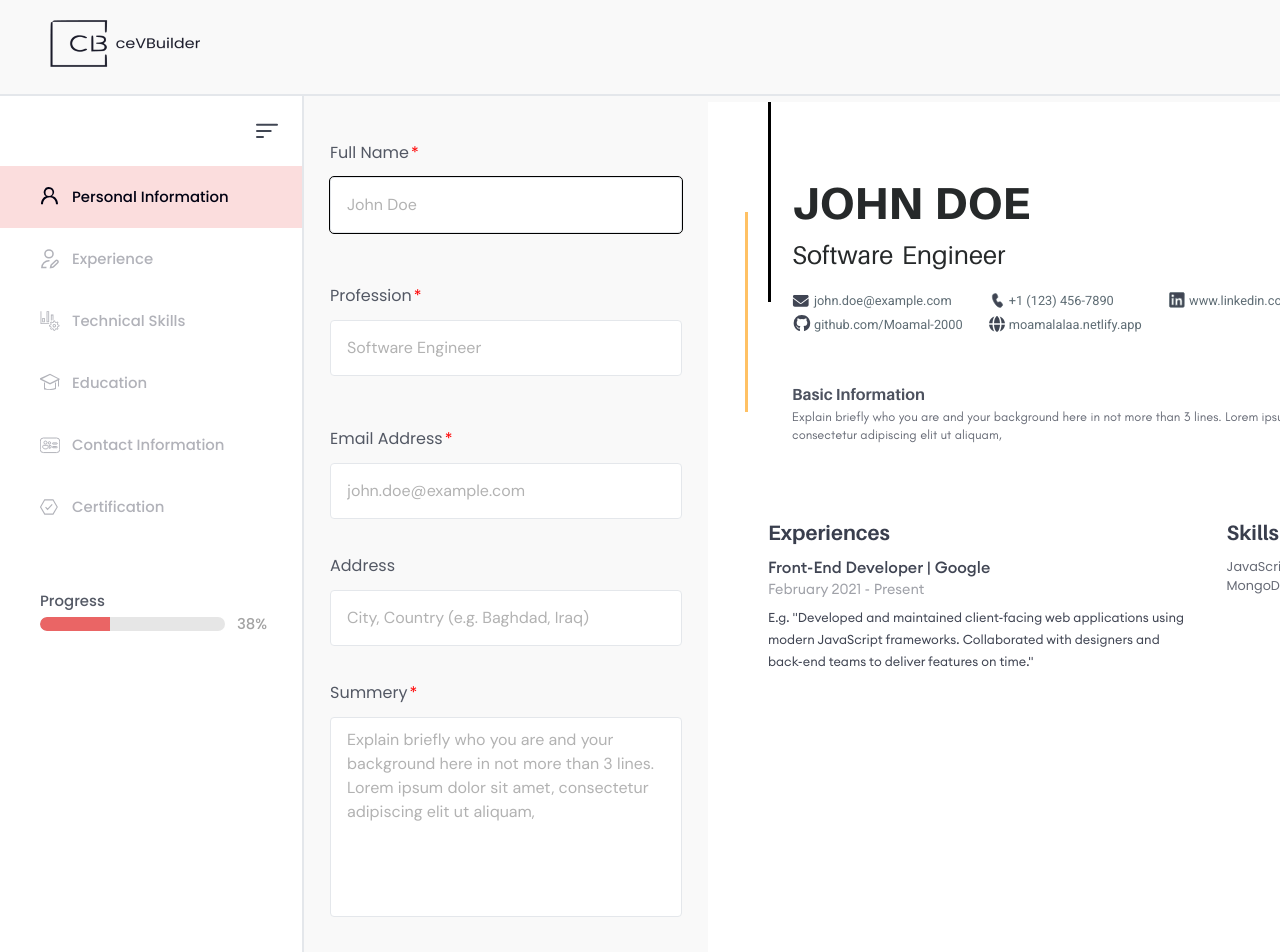
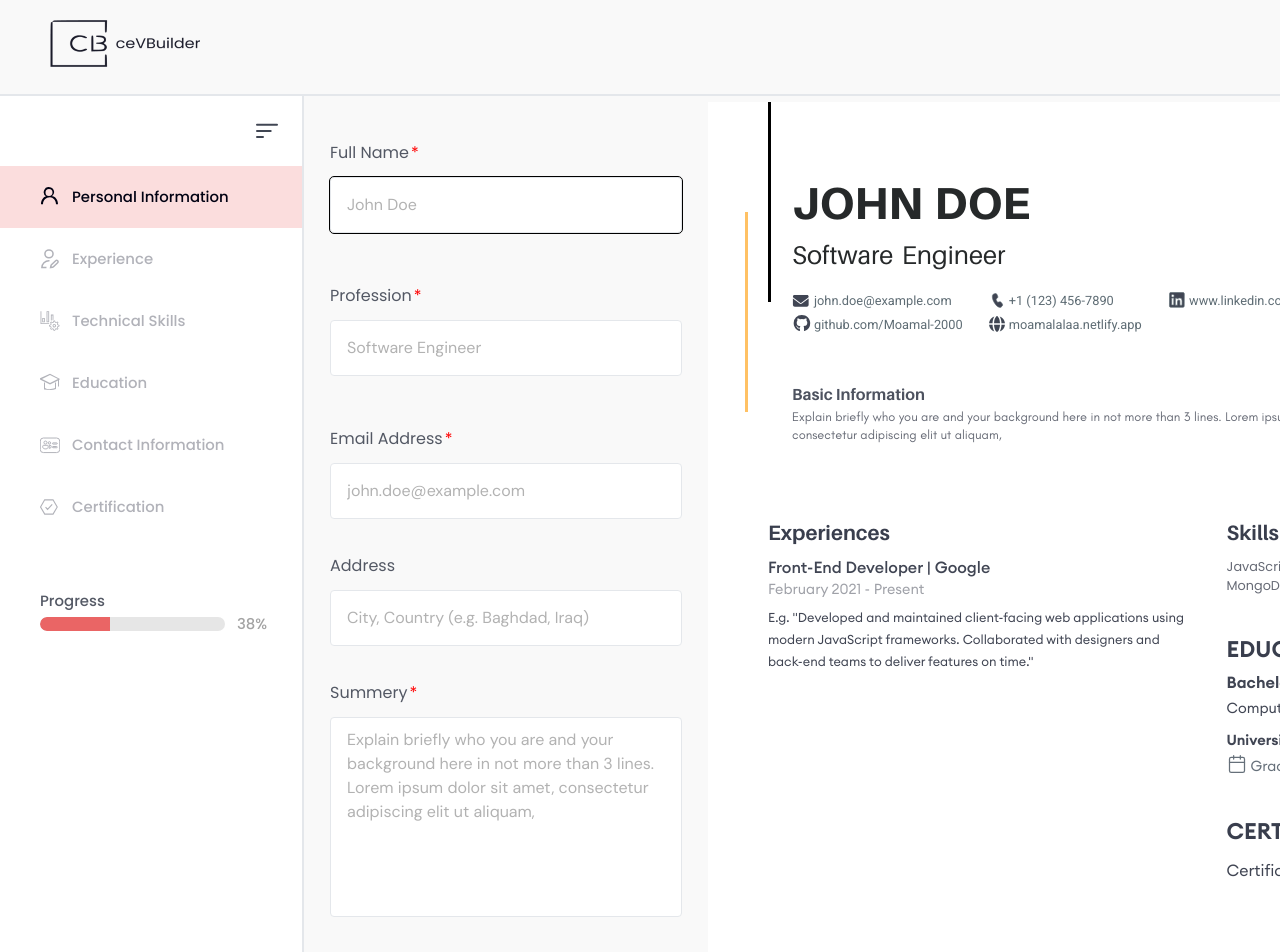
Before and after one commit to Moamal-2000/resume-builder, a Next.js app: page /builder in a window 1280 px wide. Shown: the top 952 px of the page. Built offline with nearby package versions, Linux system fonts and the light colour scheme.

Commit message:
style(LiveResume2): organize resume sections using CSS grid areas

```diff
--- a/src/components/BuilderPage/LiveResume2/Certifications/Certifications.module.scss
+++ b/src/components/BuilderPage/LiveResume2/Certifications/Certifications.module.scss
@@ -1,3 +1,7 @@
+.certificates {
+  grid-area: certifications;
+}
+
 .certifications>h2 {
   font-family: var(--euclid-circular-font);
   font-weight: 700;
--- a/src/components/BuilderPage/LiveResume2/Education/Education.module.scss
+++ b/src/components/BuilderPage/LiveResume2/Education/Education.module.scss
@@ -1,3 +1,7 @@
+.education {
+  grid-area: education;
+}
+
 .education>h2 {
   font-family: var(--euclid-circular-font);
   font-weight: 700;
--- a/src/components/BuilderPage/LiveResume2/Experiences/Experiences.module.scss
+++ b/src/components/BuilderPage/LiveResume2/Experiences/Experiences.module.scss
@@ -1,3 +1,7 @@
+.experiences {
+  grid-area: experiences;
+}
+
 .experiences>h2 {
   font-family: var(--aileron-font);
   font-weight: 700;
--- a/src/components/BuilderPage/LiveResume2/LiveResume2.jsx
+++ b/src/components/BuilderPage/LiveResume2/LiveResume2.jsx
@@ -1,3 +1,5 @@
+import Certifications from "./Certifications/Certifications";
+import Education from "./Education/Education";
 import Experiences from "./Experiences/Experiences";
 import s from "./LiveResume2.module.scss";
 import ProfileHeader from "./ProfileHeader/ProfileHeader";
@@ -13,10 +15,9 @@ const LiveResume2 = () => {
       <div className={s.wrapper}>
         <Experiences />
         <TechSkills />
+        <Education />
+        <Certifications />
       </div>
-
-      {/* <Education /> */}
-      {/* <Certifications /> */}
     </section>
   );
 };
--- a/src/components/BuilderPage/LiveResume2/LiveResume2.module.scss
+++ b/src/components/BuilderPage/LiveResume2/LiveResume2.module.scss
@@ -10,7 +10,12 @@
 }
 
 .liveResume .wrapper {
+  width: 100%;
   display: grid;
   grid-template-columns: 65% 35%;
   gap: 40px;
+  grid-template-areas:
+    "experiences skills"
+    "experiences education"
+    "experiences certifications";
 }
--- a/src/components/BuilderPage/LiveResume2/TechSkills/TechSkills.module.scss
+++ b/src/components/BuilderPage/LiveResume2/TechSkills/TechSkills.module.scss
@@ -1,3 +1,7 @@
+.techSkills {
+  grid-area: skills;
+}
+
 .techSkills>h2 {
   font-family: var(--aileron-font);
   font-weight: 700;
```
